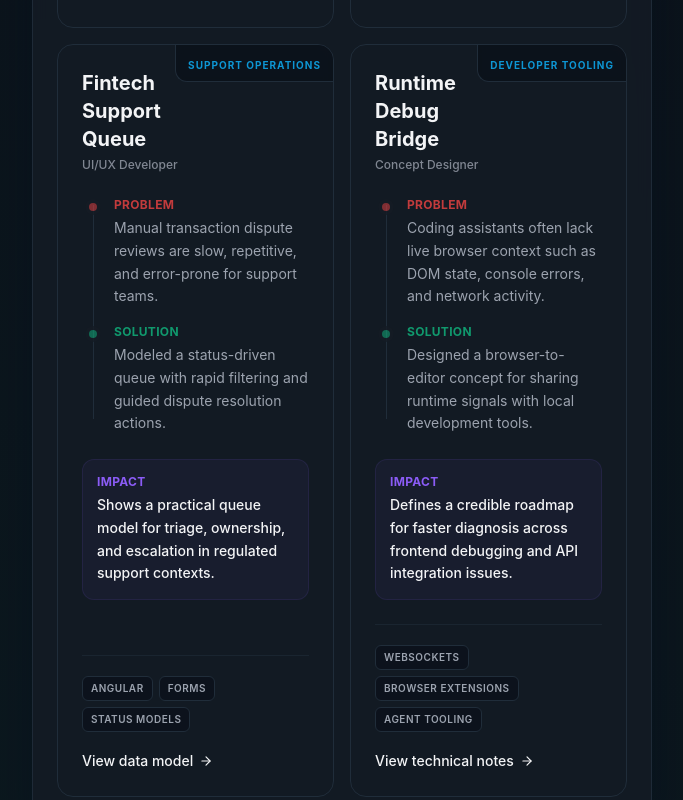
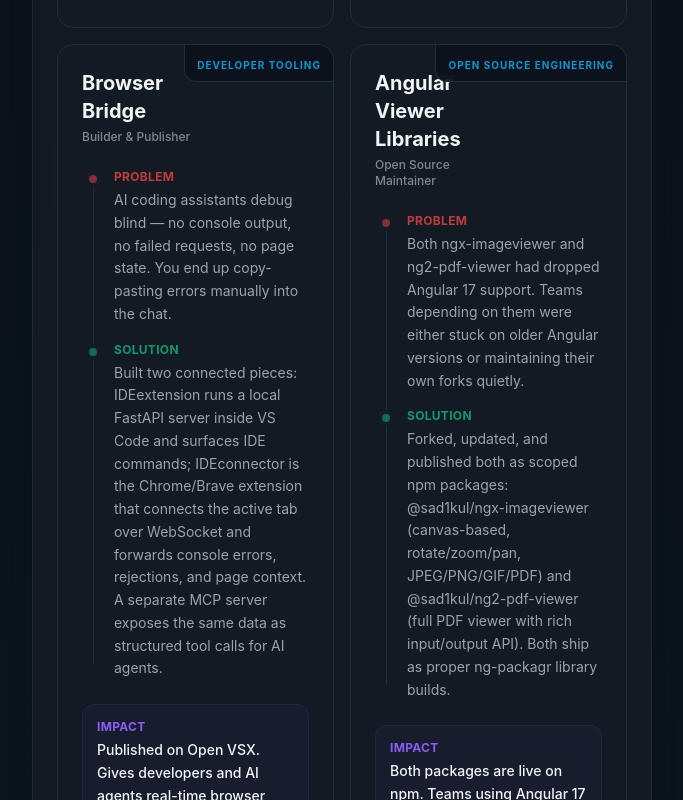
Before and after one commit to sad1kul/Developer-as-a-Platform, an Angular app: page / in a window 1280 px wide. Shown: the part 4180-4980 px from the top of the page, without its empty margins (268-951 px from the left). Built offline with nearby package versions, Linux system fonts and the light colour scheme.

Commit message:
feat: update portfolio data with Browser Bridge project and Angular library maintenance details

```diff
--- a/src/app/core/data/portfolio.data.ts
+++ b/src/app/core/data/portfolio.data.ts
@@ -309,30 +309,30 @@ export const CASE_STUDIES: CaseStudy[] = [
     sourceUrl: SOURCE_LINKS.angularWorkbench
   },
   {
-    id: 'fintech-transaction-support-workflow',
-    title: 'Fintech Support Queue',
-    framing: 'Support Operations',
-    problem: 'Manual transaction dispute reviews are slow, repetitive, and error-prone for support teams.',
-    role: 'UI/UX Developer',
-    tech: ['Angular', 'Forms', 'Status Models'],
-    challenge: 'Simplifying complex financial data into actionable, skimmable support tickets.',
-    solution: 'Modeled a status-driven queue with rapid filtering and guided dispute resolution actions.',
-    outcome: 'Shows a practical queue model for triage, ownership, and escalation in regulated support contexts.',
-    sourceLabel: 'View data model',
-    sourceUrl: SOURCE_LINKS.dataModels
+    id: 'browser-bridge',
+    title: 'Browser Bridge',
+    framing: 'Developer Tooling',
+    problem: 'AI coding assistants debug blind — no console output, no failed requests, no page state. You end up copy-pasting errors manually into the chat.',
+    role: 'Builder & Publisher',
+    tech: ['VS Code Extension API', 'Python FastAPI', 'WebSockets', 'Browser Extension API', 'MCP', 'Shell Scripting'],
+    challenge: 'Getting live browser signals into the IDE without tripping browser security boundaries, and making the setup actually work across macOS, Windows, and Linux without a painful install process.',
+    solution: 'Built two connected pieces: IDEextension runs a local FastAPI server inside VS Code and surfaces IDE commands; IDEconnector is the Chrome/Brave extension that connects the active tab over WebSocket and forwards console errors, rejections, and page context. A separate MCP server exposes the same data as structured tool calls for AI agents.',
+    outcome: 'Published on Open VSX. Gives developers and AI agents real-time browser visibility — console output, tab context, and remote commands (click, type, scroll, navigate, eval) — without leaving the editor.',
+    sourceLabel: 'View on Open VSX',
+    sourceUrl: 'https://open-vsx.org/extension/sad1kul/browser-bridge'
   },
   {
-    id: 'ai-browser-debug-bridge',
-    title: 'Runtime Debug Bridge',
-    framing: 'Developer Tooling',
-    problem: 'Coding assistants often lack live browser context such as DOM state, console errors, and network activity.',
-    role: 'Concept Designer',
-    tech: ['WebSockets', 'Browser Extensions', 'Agent Tooling'],
-    challenge: 'Securely capturing and streaming runtime browser signals to local AI agents.',
-    solution: 'Designed a browser-to-editor concept for sharing runtime signals with local development tools.',
-    outcome: 'Defines a credible roadmap for faster diagnosis across frontend debugging and API integration issues.',
-    sourceLabel: 'View technical notes',
-    sourceUrl: SOURCE_LINKS.caseStudies
+    id: 'angular-viewer-libraries',
+    title: 'Angular Viewer Libraries',
+    framing: 'Open Source Engineering',
+    problem: 'Both ngx-imageviewer and ng2-pdf-viewer had dropped Angular 17 support. Teams depending on them were either stuck on older Angular versions or maintaining their own forks quietly.',
+    role: 'Open Source Maintainer',
+    tech: ['Angular 17', 'TypeScript', 'ng-packagr', 'Canvas API', 'PDF.js', 'npm Publishing'],
+    challenge: 'Updating peer deps and build config to target Angular 17 without breaking the existing component API — both libraries have a lot of inputs and outputs that downstream consumers rely on.',
+    solution: 'Forked, updated, and published both as scoped npm packages: @sad1kul/ngx-imageviewer (canvas-based, rotate/zoom/pan, JPEG/PNG/GIF/PDF) and @sad1kul/ng2-pdf-viewer (full PDF viewer with rich input/output API). Both ship as proper ng-packagr library builds.',
+    outcome: 'Both packages are live on npm. Teams using Angular 17 can drop them in without touching their own build pipeline or maintaining a private fork.',
+    sourceLabel: 'View on npm',
+    sourceUrl: 'https://www.npmjs.com/package/@sad1kul/ngx-imageviewer'
   }
 ];
 
@@ -362,12 +362,12 @@ export const SYSTEMS_IN_PROGRESS: SystemProgressItem[] = [
       'Prototype an internal signal board that combines product behavior indicators with support trends for earlier intervention.'
   },
   {
-    title: 'AI Browser Debug Bridge',
-    status: 'Planned',
+    title: 'Browser Bridge — Agent Layer',
+    status: 'Building',
     businessProblem:
-      'Coding assistants often lack browser runtime context during debugging.',
+      'The core browser-IDE bridge works, but AI agents need more than raw console output — structured DOM queries, accessibility snapshots, and multi-tab awareness are missing.',
     plannedDirection:
-      'Explore browser-side data collection and local bridging patterns that can provide runtime context to coding assistants.'
+      'Extend the MCP server with structured DOM and accessibility queries, add Firefox alongside Chromium, and tighten up automation reliability for multi-step debugging workflows.'
   }
 ];
 
```
